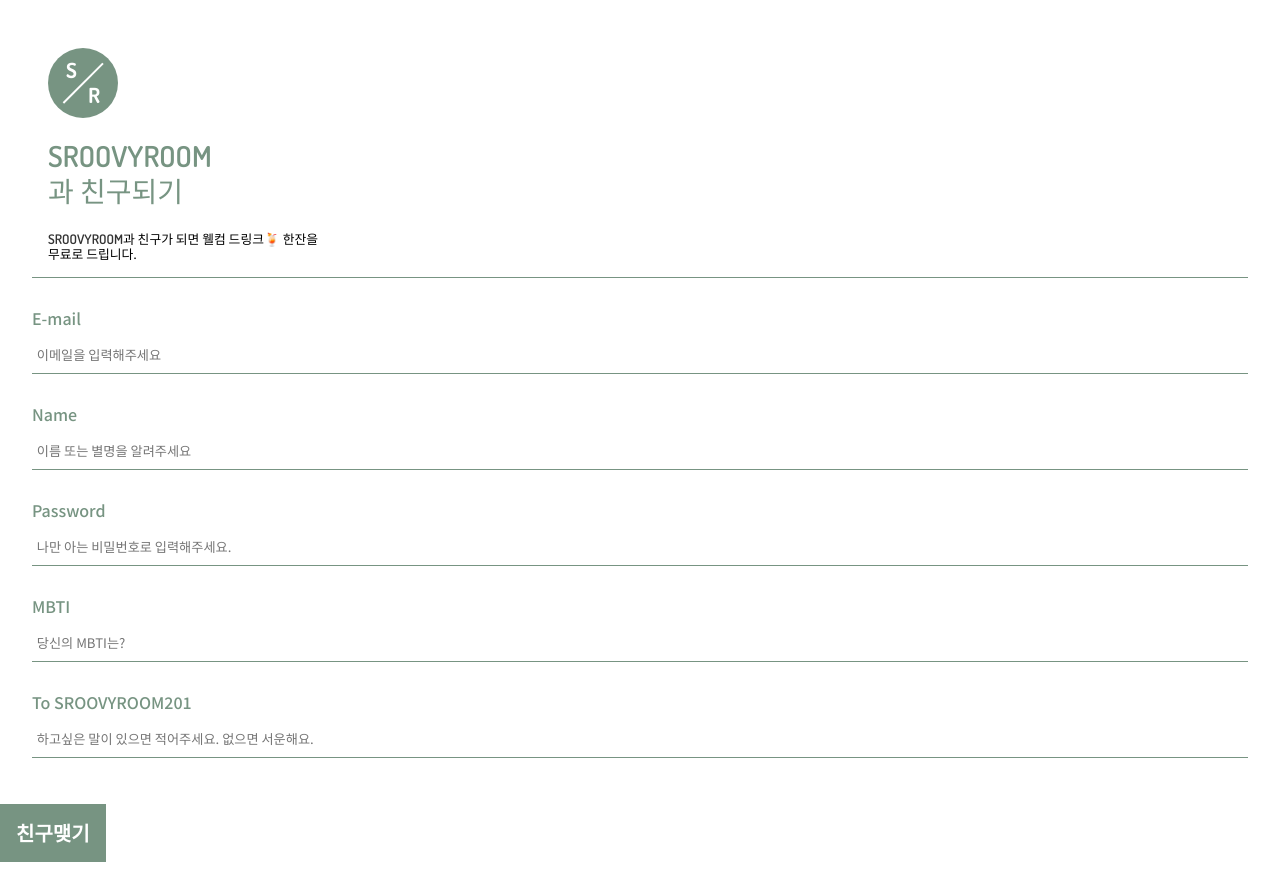
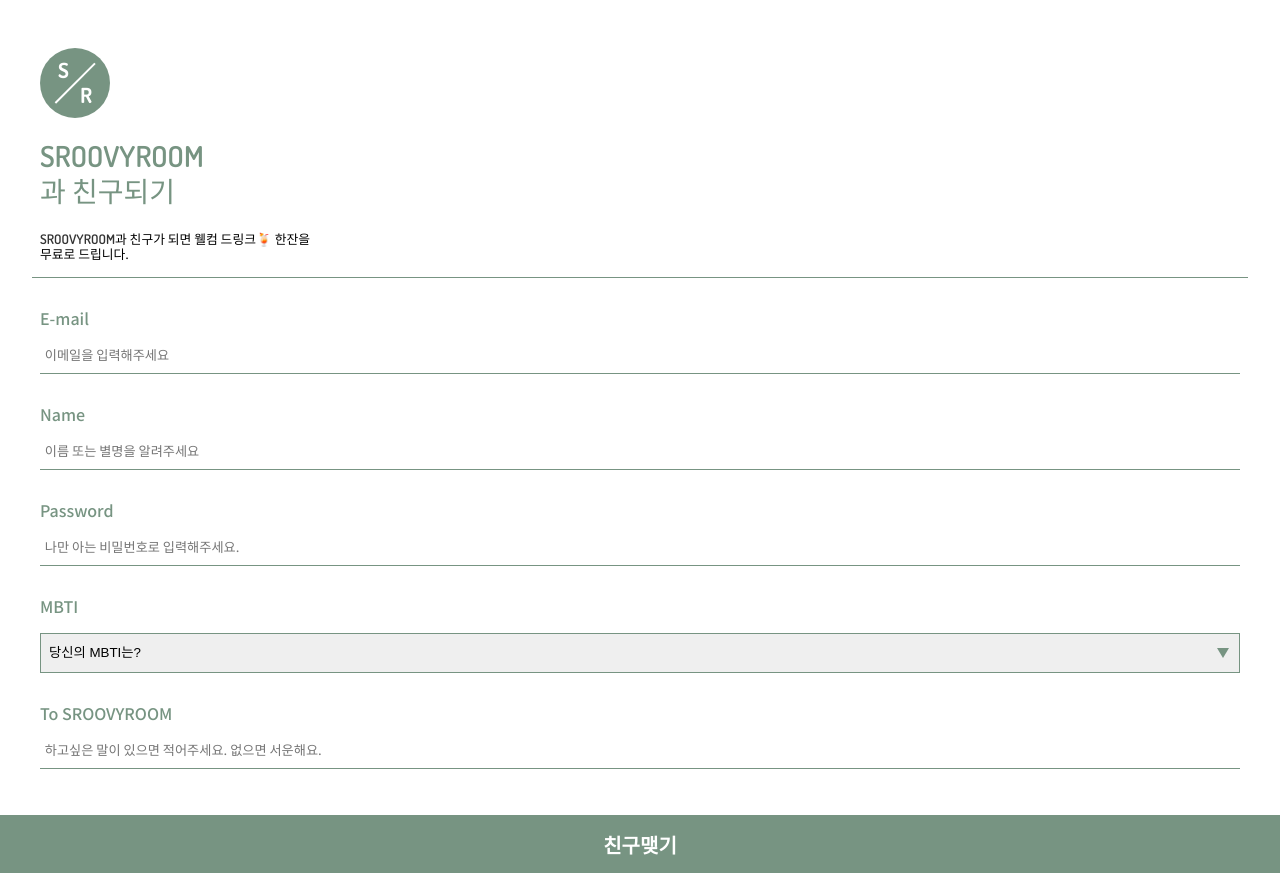
Before and after one commit to lee-suyeon/sroovyroom201, a React (Create React App) app in the folder client/: page /register in a window 1280 px wide. Built offline with nearby package versions, Linux system fonts and the light colour scheme.

Commit message:
[feat] Add MBTI select input

```diff
--- a/client/src/components/views/RegisterPage/RegisterPage.jsx
+++ b/client/src/components/views/RegisterPage/RegisterPage.jsx
@@ -9,7 +9,28 @@ import TextInput from '../../../utils/TextInput';
 import Logo from '../../../utils/Logo';
 import TextLogo from '../../../utils/TextLogo';
 import Bar from '../../../utils/Bar';
+import SelectBox from '../../../utils/SelectBox';
 import { Title, Text } from '../../../utils/Typo';
+
+const mbtiList = [
+  { idx: 0, name: "모르겠어요.", desc: "" },
+  { idx: 1, name: "ISTJ", desc: "청렴결백 논리주의자" },
+  { idx: 2, name: "ISFJ", desc: "용감한 수호자" },
+  { idx: 3, name: "INFJ", desc: "선의의 옹호자" },
+  { idx: 4, name: "INTJ", desc: "용의주도한 전략가" },
+  { idx: 5, name: "ISTP", desc: "만능 재주꾼" },
+  { idx: 6, name: "ISFP", desc: "호기심 많은 예술가" },
+  { idx: 7, name: "INFP", desc: "열정적인 중재자" },
+  { idx: 8, name: "INTP", desc: "논리적인 사색가" },
+  { idx: 9, name: "ESTJ", desc: "엄격한 관리자" },
+  { idx: 10, name: "ESFJ", desc: "사교적인 외교관" },
+  { idx: 11, name: "ENFJ", desc: "정의로운 사회운동가" },
+  { idx: 12, name: "ENTJ", desc: "대담한 통솔자" },
+  { idx: 13, name: "ESTP", desc: "모험을 즐기는 사업가" },
+  { idx: 14, name: "ESFP", desc: "자유로운 영혼의 연예인" },
+  { idx: 15, name: "ENFP", desc: "재기발랄한 활동가" },
+  { idx: 16, name: "ENTP", desc: "논쟁을 즐기는 변론가" },
+]
 
 const ContentPage = styled.div`
   display: flex;
@@ -18,6 +39,12 @@ const ContentPage = styled.div`
   width: 100%;
   height: 100%;
   padding-bottom: 2.5rem;
+
+  form {
+    display: flex;
+    flex-direction: column;
+    padding: 0 0.5rem;
+  }
 `
 
 const FreeDrink = styled.div`
@@ -33,7 +60,7 @@ function RegisterPage(props) {
     password: "",
     message: "",
   })
-  const [ mbti, setMbti ] = useState("");
+  const [ mbti, setMbti ] = useState(-1);
   const { name, email, password, message } = inputs;
 
   const onChangeInput = (e) => {
@@ -42,6 +69,10 @@ function RegisterPage(props) {
       ...inputs,
       [name]: value,
     })
+  }
+
+  const onChangeSelect = (e) => {
+    setMbti(e.target.value);
   }
 
   const onSubmitHandler = (e) => {
@@ -66,10 +97,9 @@ function RegisterPage(props) {
       });
   }
 
-
   return (
     <ContentPage>
-      <div className="top-content" style={{ padding: '1rem'}}>
+      <div className="top-content" style={{ padding: '1rem 0.5rem'}}>
         <Logo size="large" />
         <TextLogo size="large" />
         <Title>과 친구되기 </Title>
@@ -80,7 +110,7 @@ function RegisterPage(props) {
 
       <Bar/>
 
-      <form style={{ display: 'flex', flexDirection: 'column' }} onSubmit={onSubmitHandler}>
+      <form onSubmit={onSubmitHandler}>
         <TextInput
           label="E-mail"
           type="email"
@@ -105,20 +135,25 @@ function RegisterPage(props) {
           value={password}
           onChange={onChangeInput}
         />
+        <SelectBox
+          label="MBTI"
+          datas={mbtiList}
+          value={mbti}
+          onChange={onChangeSelect}
+          placeholder="당신의 MBTI는?"
+          showPlaceholder={true}
+        />
+        <span></span>
         <TextInput
-          label="MBTI"
-          type="select"
-          placeholder="당신의 MBTI는?"
-        />
-        <TextInput
-          label="To SROOVYROOM201"
+          label={`To SROOVYROOM`}
           name="message"
           type="text"
           placeholder="하고싶은 말이 있으면 적어주세요. 없으면 서운해요."
           value={message}
           onChange={onChangeInput}
         />
-        <Button>친구맺기</Button>
+
+        <Button width="full" size="medium">친구맺기</Button>
       </form>
     </ContentPage>
   )
```
